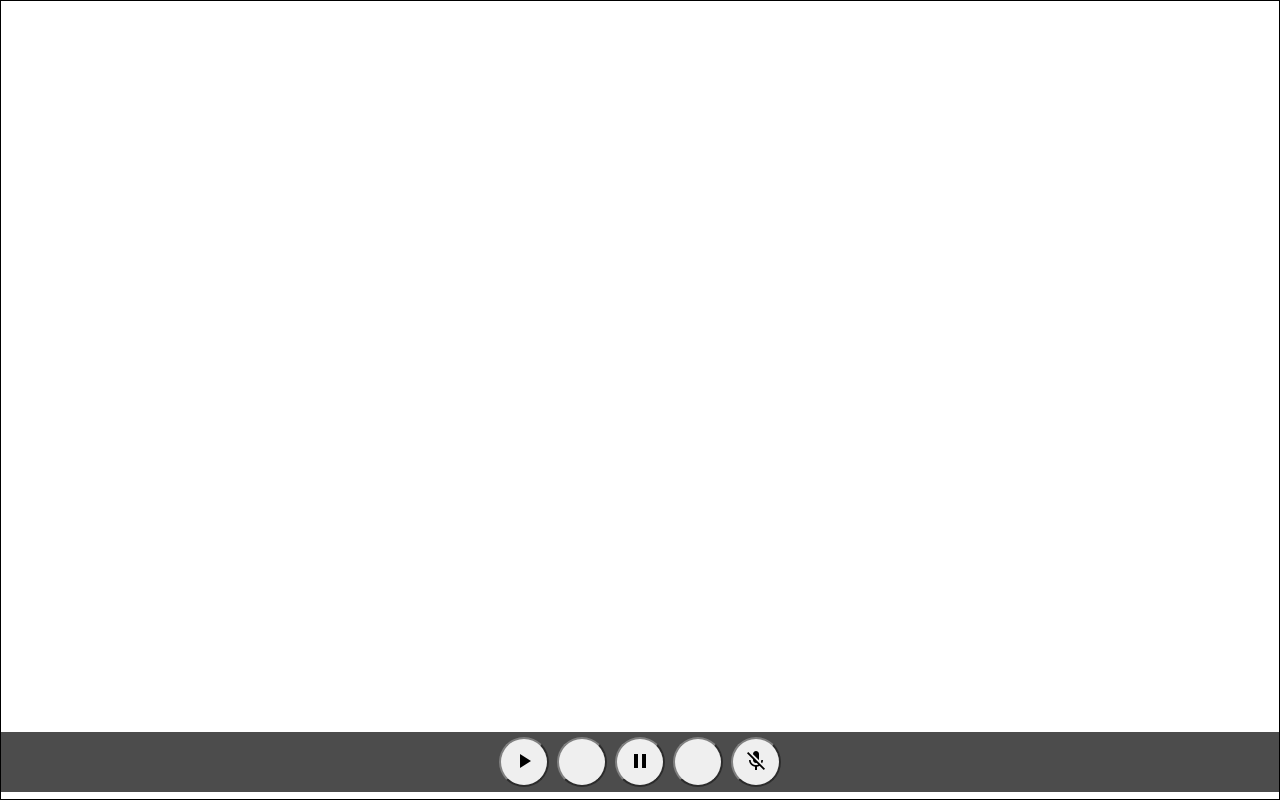
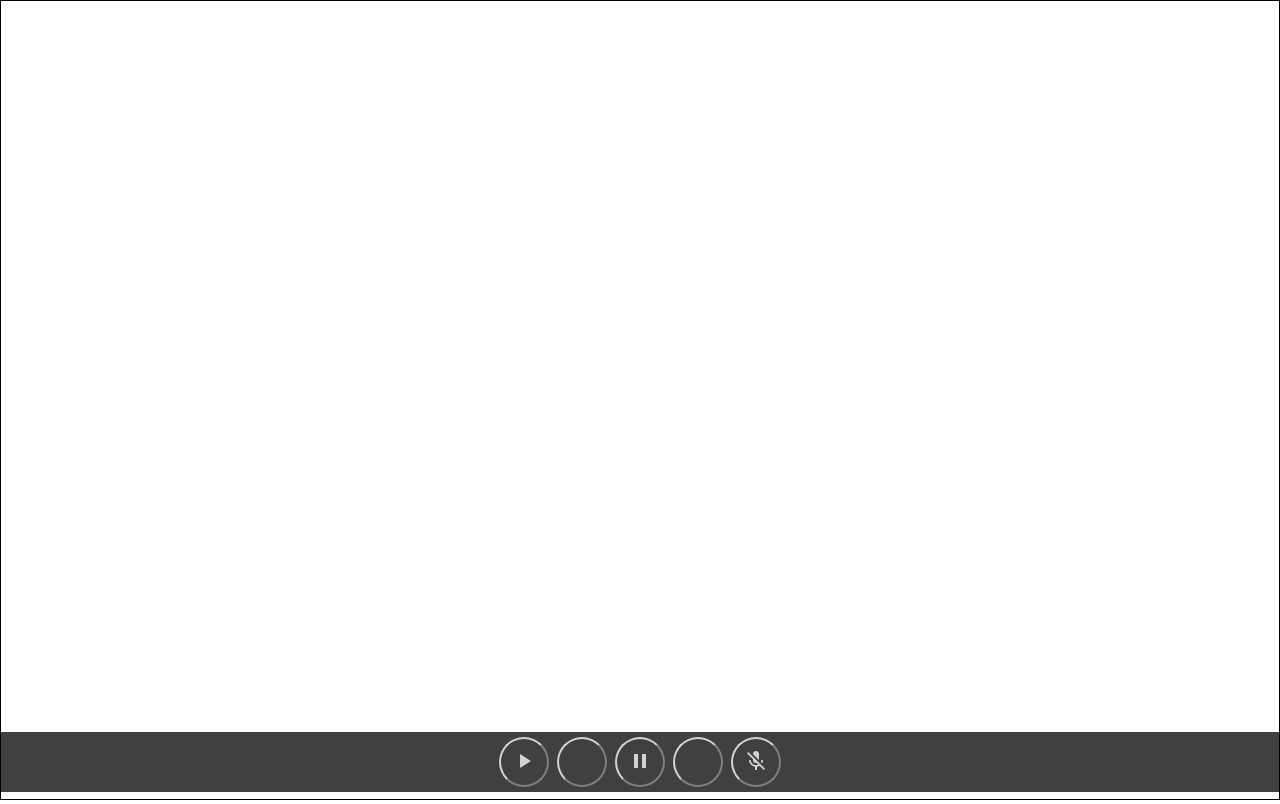
Before and after one commit to CleitonJB/Angular-Camera_Prototype, an Angular app in the folder off/: page / in a window 1280 px wide. Built offline with nearby package versions, Linux system fonts and the light colour scheme.

Commit message:
Change buttons container and buttons styles

```diff
--- a/off/src/app/app.component.scss
+++ b/off/src/app/app.component.scss
@@ -39,7 +39,7 @@
     justify-content: center;
     align-items: center;
 
-    background-color: rgba(0, 0, 0, 0.7);
+    background-color: rgba(0, 0, 0, 0.75);
 
     .buttons-content {
         width: min(800px, 80vw);
@@ -54,16 +54,25 @@
             width: 50px;
             height: 50px;
 
-            border: 2px outset gray;
+            background-color: transparent;
+            border: 2px outset lightgray;
             border-radius: 50%;
 
             &:active {
-                background-color: gray;
-                border: 2px inset gray;
+                border: 2px inset lightgray;
+            }
+
+            &:hover {
+                mat-icon {
+                    color: rgb(32, 182, 219);
+                    transition: color 0.35s;
+                }
             }
 
             mat-icon {
                 font-size: 1.5rem;
+                color: lightgray;
+                transition: color 0.35s;
             }
         }
     }
```
